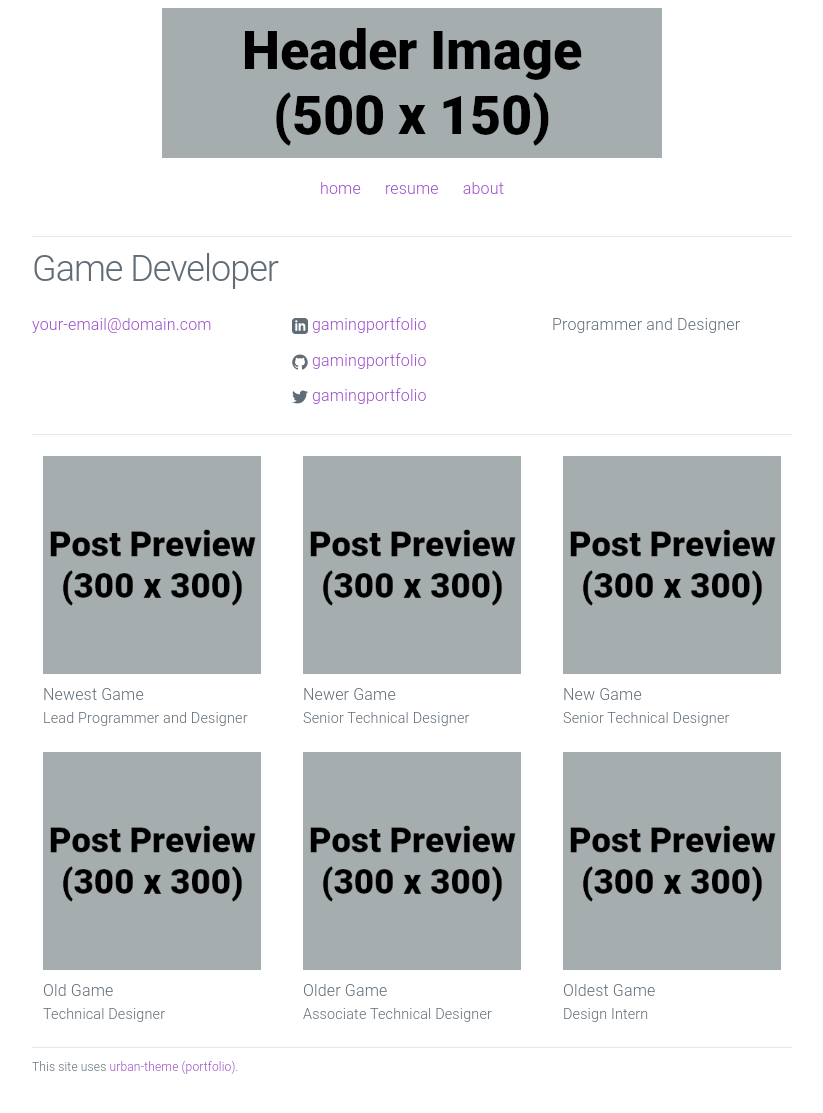
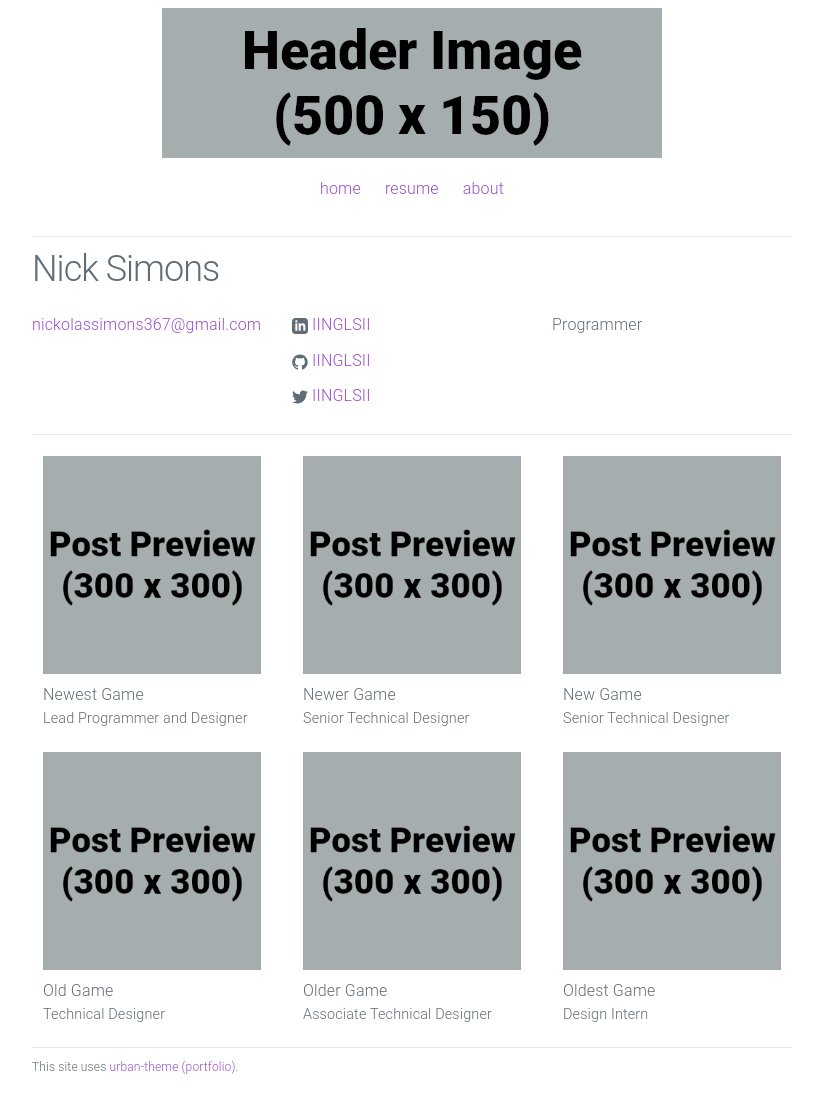
Before and after one commit to nickolas-simons/nickolas-simons.github.io, a Jekyll site: the page built from index.html, in a window 1280 px wide. Shown: the whole page, without its empty margins (228-1051 px from the left). Built offline with Jekyll 4.4.1, drawn with Linux system fonts in a browser that asks for light colours.

Commit message:
Update _config.yml

```diff
--- a/_config.yml
+++ b/_config.yml
@@ -1,12 +1,12 @@
 # Site settings
-title: Game Developer
-email: your-email@domain.com
+title: Nick Simons
+email: nickolassimons367@gmail.com
 description: > # keep this and put description below
-  Programmer and Designer
-url: "https://yourdomain.com" # the base hostname & protocol for your site
-linkedin_url: "https://www.linkedin.com/in/gamingportfolio"
-github_username: gamingportfolio
-twitter_username: gamingportfolio
+  Programmer
+url: "https://IINGLSII.github.io" # the base hostname & protocol for your site
+linkedin_url: "https://www.linkedin.com/in/nickolas-simons/"
+github_username: IINGLSII
+twitter_username: IINGLSII
 footer_text: "This site uses <a href='https://github.com/gamingportfolio/urban-theme-portfolio'>urban-theme (portfolio)</a>."
 
 # Build settings
```
